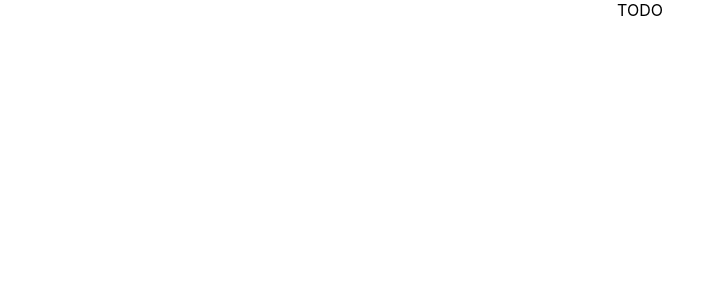
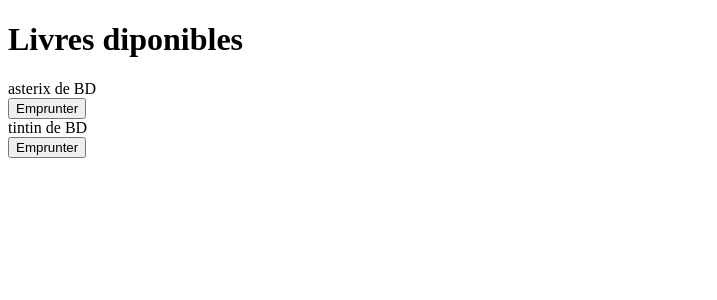
Before and after one commit to smaestri/sharebook, a React (Create React App) app in the folder frontend/my-app/: page / in a window 1280 px wide. Shown: the top 300 px of the page, without its empty margins (0-717 px from the left). Built offline with nearby package versions, Linux system fonts and the light colour scheme.

Commit message:
Session 92 - ListBooks

```diff
--- a/frontend/my-app/src/App.css
+++ /dev/null
@@ -1,38 +0,0 @@
-.App {
-  text-align: center;
-}
-
-.App-logo {
-  height: 40vmin;
-  pointer-events: none;
-}
-
-@media (prefers-reduced-motion: no-preference) {
-  .App-logo {
-    animation: App-logo-spin infinite 20s linear;
-  }
-}
-
-.App-header {
-  background-color: #282c34;
-  min-height: 100vh;
-  display: flex;
-  flex-direction: column;
-  align-items: center;
-  justify-content: center;
-  font-size: calc(10px + 2vmin);
-  color: white;
-}
-
-.App-link {
-  color: #61dafb;
-}
-
-@keyframes App-logo-spin {
-  from {
-    transform: rotate(0deg);
-  }
-  to {
-    transform: rotate(360deg);
-  }
-}
--- a/frontend/my-app/src/App.js
+++ b/frontend/my-app/src/App.js
@@ -1,12 +1,10 @@
-import MyBooks from './MyBooks'
-import './App.css';
-
+import ListBooks from './ListBooks';
 
 function App() {
 
   return (
     <div className="App">
-      <MyBooks />
+      <ListBooks />
     </div>
   );
 }
--- /dev/null
+++ b/frontend/my-app/src/ListBooks.js
@@ -0,0 +1,36 @@
+import React from 'react'
+import Book from './Book'
+
+export default class ListBooks extends React.Component {
+
+  componentDidMount() {
+    // TODO charger les livres disponibles a partir des AP back
+  }
+
+  render() {
+
+    const books= [
+      {
+        title: "asterix",
+        category: "BD",
+      },
+
+      {
+        title: "tintin",
+        category: "BD",
+      }
+    ]
+
+    return (<div>
+      <h1>Livres diponibles</h1>
+      {books.length === 0 ? "Pas de livres disponibles" : null}
+      {books.map(book => (<div>
+        <Book title={book.title} category={book.category}></Book>
+        <button>Emprunter</button>
+      </div>))}
+      <br />
+    </div>)
+
+  }
+
+}
--- a/frontend/my-app/src/MyBooks.js
+++ b/frontend/my-app/src/MyBooks.js
@@ -13,9 +13,18 @@
     }
   ]
 
-  {/*A vous d'implémenter!*/ }
-
-  return "TODO"
+  return <div>
+    <h1>Mes livres</h1>
+    {books.length === 0 ? "Vous n'avez pas déclaré de livres" : null}
+    {books.map(book => (<div>
+      <Book title={book.title} category={book.category} />
+      <button>Modifier</button>
+      <button>Supprimer</button>
+    </div>
+    ))}
+    <br />
+    <button>Nouveau livre</button>
+  </div>
 }
 
 export default MyBooks
--- a/frontend/my-app/src/index.css
+++ /dev/null
@@ -1,13 +0,0 @@
-body {
-  margin: 0;
-  font-family: -apple-system, BlinkMacSystemFont, 'Segoe UI', 'Roboto', 'Oxygen',
-    'Ubuntu', 'Cantarell', 'Fira Sans', 'Droid Sans', 'Helvetica Neue',
-    sans-serif;
-  -webkit-font-smoothing: antialiased;
-  -moz-osx-font-smoothing: grayscale;
-}
-
-code {
-  font-family: source-code-pro, Menlo, Monaco, Consolas, 'Courier New',
-    monospace;
-}
--- a/frontend/my-app/src/index.js
+++ b/frontend/my-app/src/index.js
@@ -1,6 +1,5 @@
 import React from 'react';
 import ReactDOM from 'react-dom';
-import './index.css';
 import App from './App';
 import reportWebVitals from './reportWebVitals';
 
```
